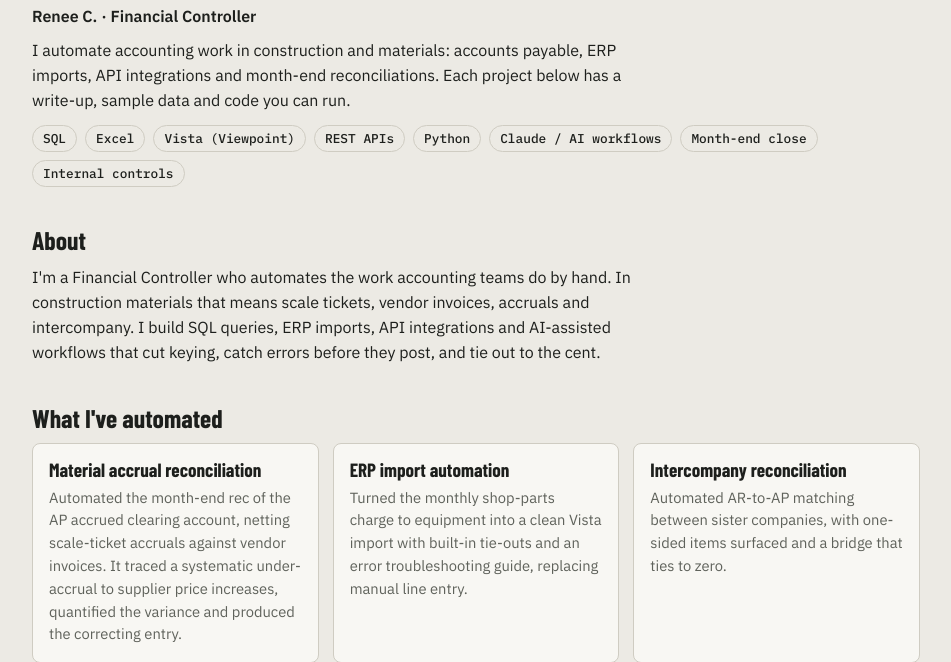
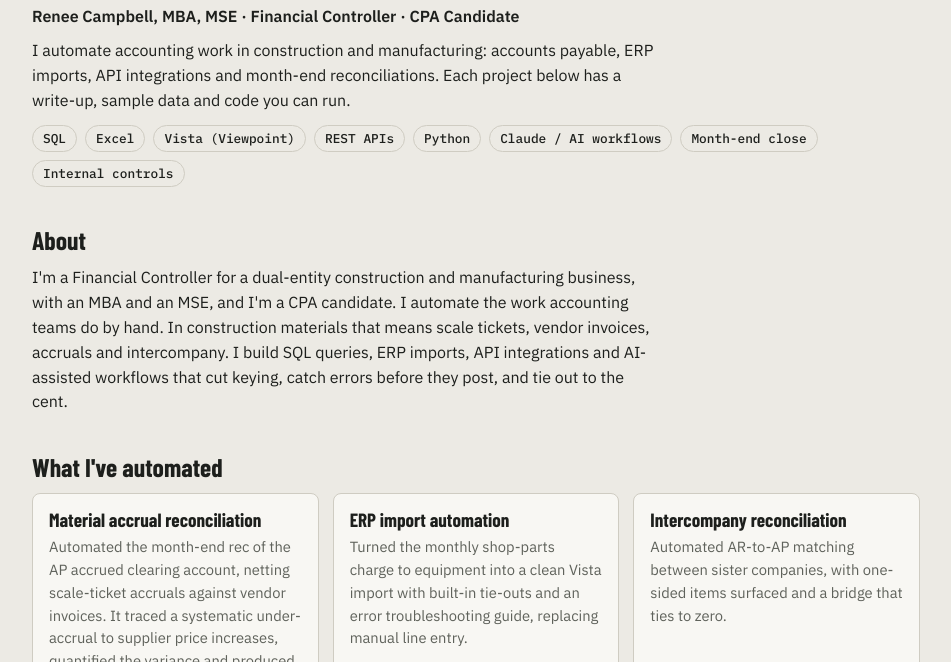
Before and after one commit to ReneeC1988/Renee-C, a plain HTML site: page index.html in a window 1280 px wide. Shown: the part 138-800 px from the top of the page, without its empty margins (164-1115 px from the left). Drawn offline with nearby package versions, Linux system fonts and the light colour scheme.

Commit message:
Add full name and credentials to portfolio
Co-Authored-By: Claude Opus 5.5 <noreply@anthropic.com>
Claude-Session: https://claude.ai/code/session_01JdBAh7mmcJbGmikXqFRBu4

```diff
--- a/index.html
+++ b/index.html
@@ -3,9 +3,9 @@
 <head>
 <meta charset="utf-8">
 <meta name="viewport" content="width=device-width, initial-scale=1">
-<title>Renee C. · Finance & ERP Automation</title>
+<title>Renee Campbell · Finance & ERP Automation</title>
 <meta name="description" content="Portfolio of accounting automation projects: AP, ERP imports, API integrations and reconciliations. All data fictional.">
-<meta property="og:title" content="Renee C. · Finance & ERP Automation Portfolio">
+<meta property="og:title" content="Renee Campbell · Finance & ERP Automation Portfolio">
 <meta property="og:description" content="AP automation, ERP imports and API integrations for a construction materials business, shown with fictional data and working demos.">
 <link rel="stylesheet" href="https://fonts.googleapis.com/css2?family=Barlow+Condensed:wght@600;700&family=IBM+Plex+Sans:wght@400;500;600&family=IBM+Plex+Mono:wght@400;500&display=swap">
 <style>
@@ -44,8 +44,8 @@ header,section{display:grid;gap:12px}
 <header>
   <span class="eyebrow">Portfolio</span>
   <h1>Finance & ERP Automation</h1>
-  <span class="role">Renee C. · Financial Controller</span>
-  <p>I automate accounting work in construction and materials: accounts payable, ERP imports, API integrations and month-end reconciliations. Each project below has a write-up, sample data and code you can run.</p>
+  <span class="role">Renee Campbell, MBA, MSE · Financial Controller · CPA Candidate</span>
+  <p>I automate accounting work in construction and manufacturing: accounts payable, ERP imports, API integrations and month-end reconciliations. Each project below has a write-up, sample data and code you can run.</p>
   <ul class="skills">
     <li>SQL</li><li>Excel</li><li>Vista (Viewpoint)</li><li>REST APIs</li><li>Python</li><li>Claude / AI workflows</li><li>Month-end close</li><li>Internal controls</li>
   </ul>
@@ -53,7 +53,7 @@ header,section{display:grid;gap:12px}
 
 <section>
   <h2>About</h2>
-  <p>I'm a Financial Controller who automates the work accounting teams do by hand. In construction materials that means scale tickets, vendor invoices, accruals and intercompany. I build SQL queries, ERP imports, API integrations and AI-assisted workflows that cut keying, catch errors before they post, and tie out to the cent.</p>
+  <p>I'm a Financial Controller for a dual-entity construction and manufacturing business, with an MBA and an MSE, and I'm a CPA candidate. I automate the work accounting teams do by hand. In construction materials that means scale tickets, vendor invoices, accruals and intercompany. I build SQL queries, ERP imports, API integrations and AI-assisted workflows that cut keying, catch errors before they post, and tie out to the cent.</p>
 </section>
 
 <section>
```
Also changed, not shown: 1 other file.
